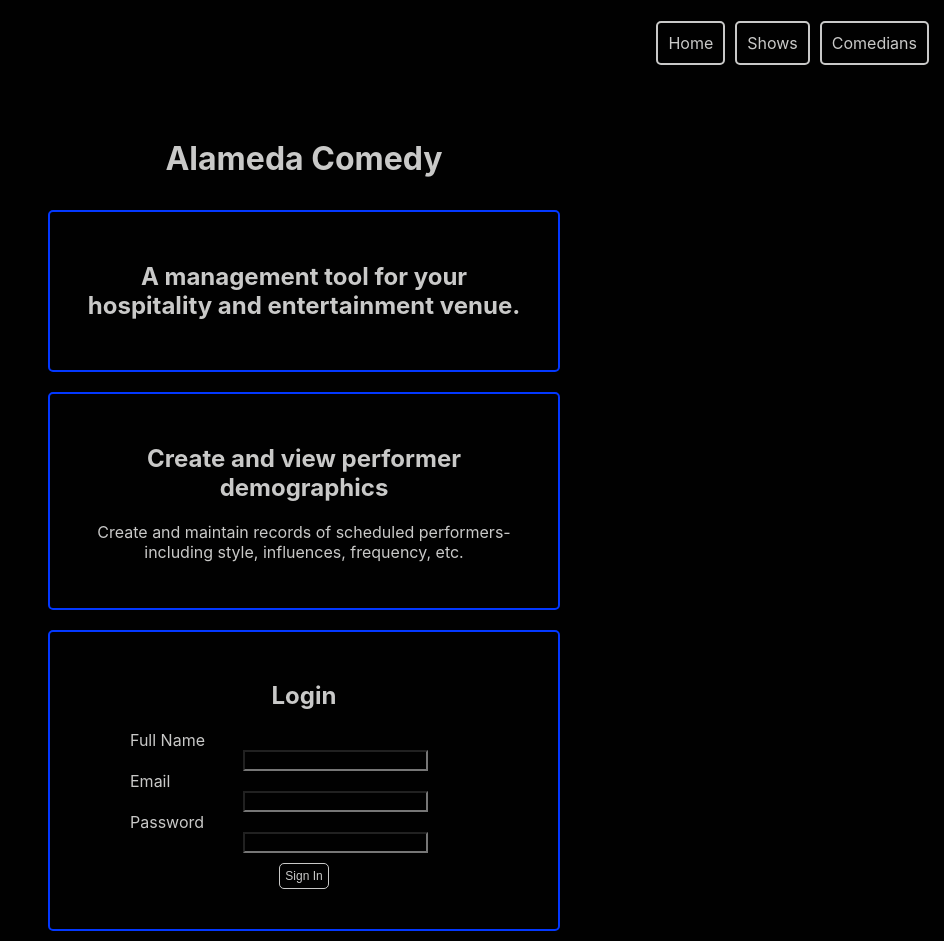
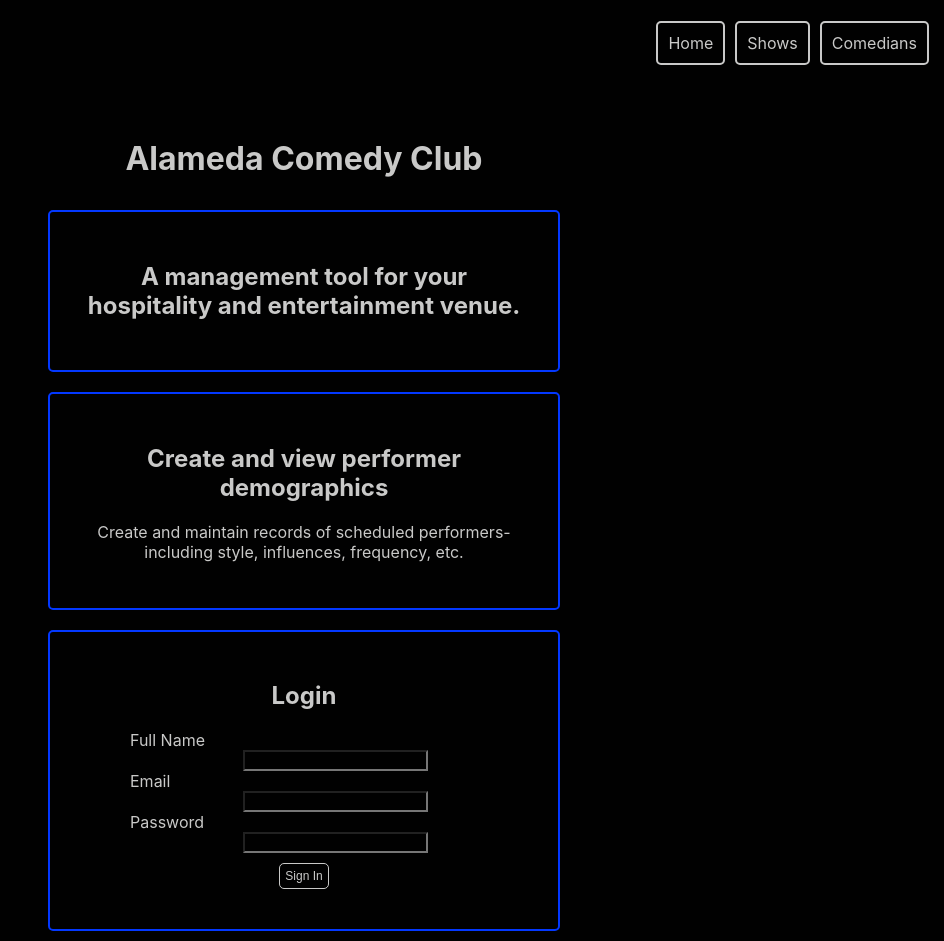
Before and after one commit to klguenth/alameda-comedy-client, a React (Create React App) app: page / in a window 1280 px wide. Shown: the whole page, without its empty margins (336-1280 px from the left). Built offline with nearby package versions, Linux system fonts and the light colour scheme; no server answers.

Commit message:
changed header name

```diff
--- a/src/Components/LandingPage/LandingPage.js
+++ b/src/Components/LandingPage/LandingPage.js
@@ -9,7 +9,7 @@ export default class LandingPage extends React.Component {
                 <Nav />
                 <div className="landingContainer">
                     <header role="banner">
-                        <h1>Alameda Comedy</h1>
+                        <h1>Alameda Comedy Club</h1>
                     </header>
                     <section>
                         <h2>A management tool for your hospitality and entertainment venue.</h2>
```
